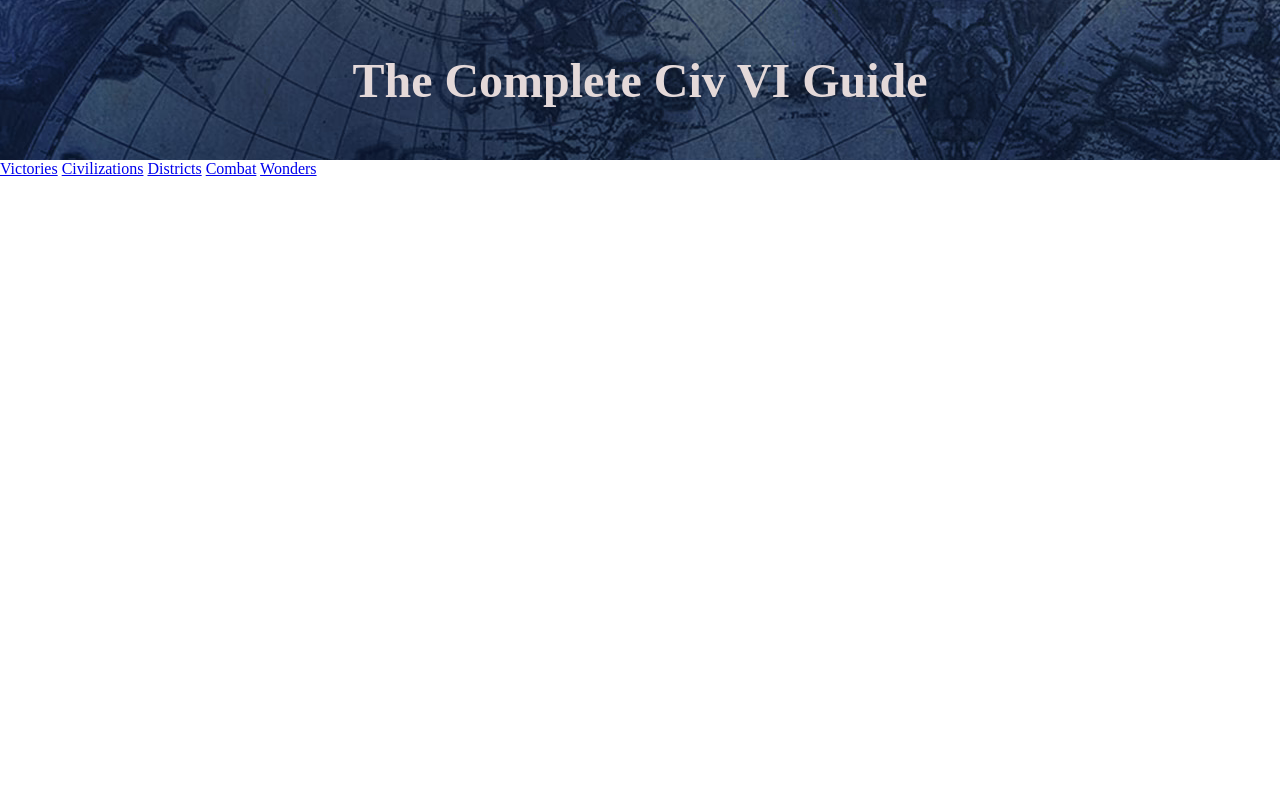
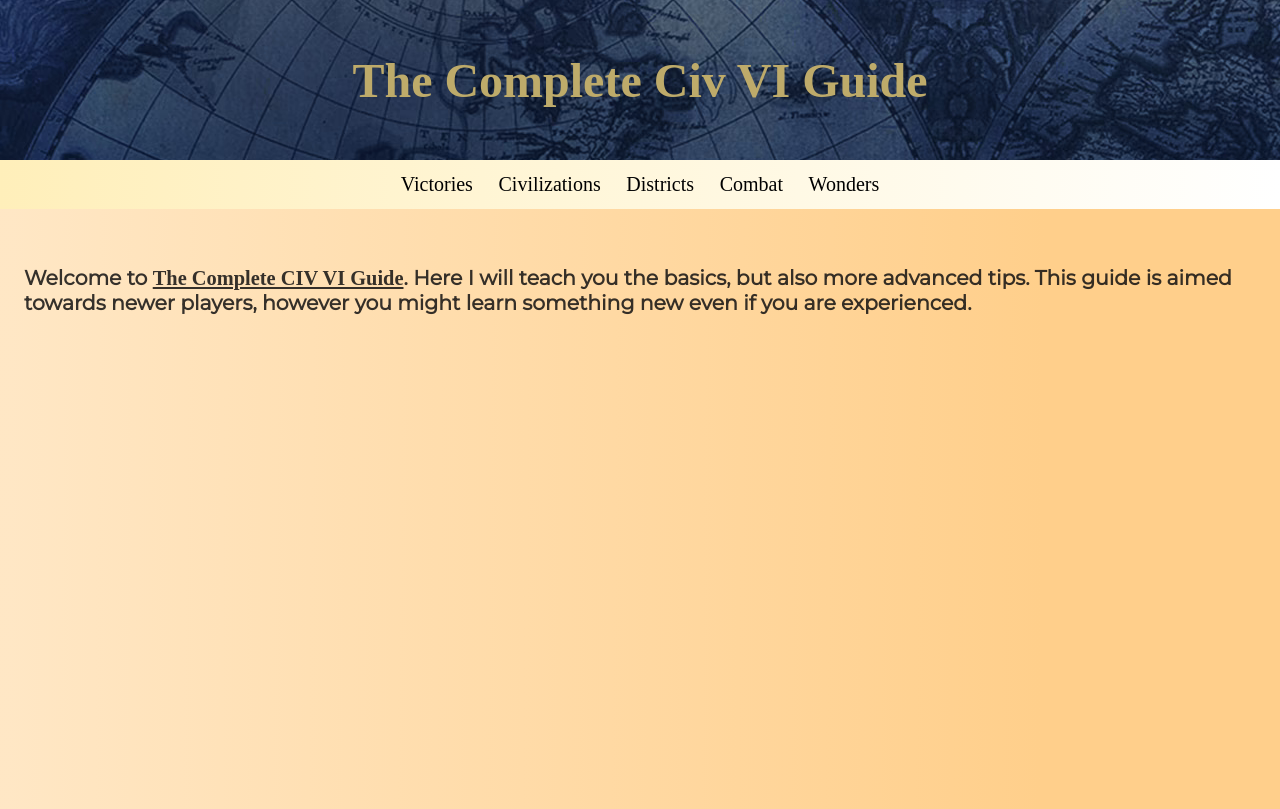
Before and after one commit to Einar-G/Projekt-4, a plain HTML site: page index.html in a window 1280 px wide. Drawn offline with Linux system fonts and the light colour scheme; a web font is replaced by a local one.

Commit message:
First commits. Created template, basic styling.

```diff
--- a/index.html
+++ b/index.html
@@ -8,6 +8,10 @@
     <link rel="stylesheet" href="style.css">
     <link href="//db.onlinewebfonts.com/c/73247cee450ee982cfb96d73b02889a1?family=Penumbra+HalfSerif+Std" rel="stylesheet"
         type="text/css" />
+    <link rel="preconnect" href="https://fonts.gstatic.com">
+    <link href="https://fonts.googleapis.com/css2?family=Montserrat:wght@100&display=swap" rel="stylesheet">
+    <link rel="preconnect" href="https://fonts.gstatic.com">
+    <link href="https://fonts.googleapis.com/css2?family=Montserrat:wght@100;400&display=swap" rel="stylesheet">
 </head>
 <body>
     <header>
@@ -21,6 +25,9 @@
         <a href="wonders.html">Wonders</a>
     </nav>
     <main>
+        <article>
+            <h2>Welcome to <span>The Complete CIV VI Guide</span>. Here I will teach you the basics, but also more advanced tips. This guide is aimed towards newer players, however you might learn something new even if you are experienced.</h2>
+        </article>
 
     </main>
 
--- a/style.css
+++ b/style.css
@@ -1,14 +1,8 @@
-@import url(//db.onlinewebfonts.com/c/73247cee450ee982cfb96d73b02889a1?family=Penumbra+HalfSerif+Std);
 
 * {
   padding: 0;
   margin: 0;
   box-sizing: border-box;
-}
-
-@font-face {
-  font-family: Penumbra;
-  src: url(//db.onlinewebfonts.com/c/73247cee450ee982cfb96d73b02889a1?family=Penumbra+HalfSerif+Std);
 }
 
 header {
@@ -17,15 +11,46 @@
   min-height: 20vh;
   font-size: 3vh;
   font-family: "Penumbra HalfSerif Std";
-  color: rgb(228, 217, 217);
+  color: rgb(190, 171, 106);
   justify-content: center;
   align-items: center;
 }
 
+nav {
+  display:flex;
+  justify-content: center;
+  background: linear-gradient(to right, #ffefba, #ffffff);
+}
+
+nav a {
+  font-family: "Penumbra HalfSerif Std";
+  text-decoration: none;
+  font-style: none;
+  color:black;
+  padding: 1vw;
+  transition: 0.4s;
+  font-size: 2.5vh;
+}
+
+nav a:hover {
+  background-color: rgba(160, 142, 118, 0.527);
+}
+
 main {
-  background-image: linear-gradient(
-    109.5deg,
-    rgba(229, 233, 177, 1) 11.2%,
-    rgba(223, 205, 187, 1) 100.2%
-  );
+  background-image: linear-gradient( 90.5deg,  rgba(255,207,139,0.50) 1.1%, rgba(255,207,139,1) 81.3% );
+  min-height: 75vh;
+  padding: 3vh;
 }
+
+article {
+  margin-top: 4vh;
+  font-family: 'Montserrat', sans-serif;
+  font-size: 1.7vh;
+  color:rgba(19, 18, 18, 0.856);
+
+}
+
+span {
+  font-family: "Penumbra HalfSerif Std";
+  text-decoration: underline;
+}
```
Also changed, not shown: spa-app.js (deleted).
